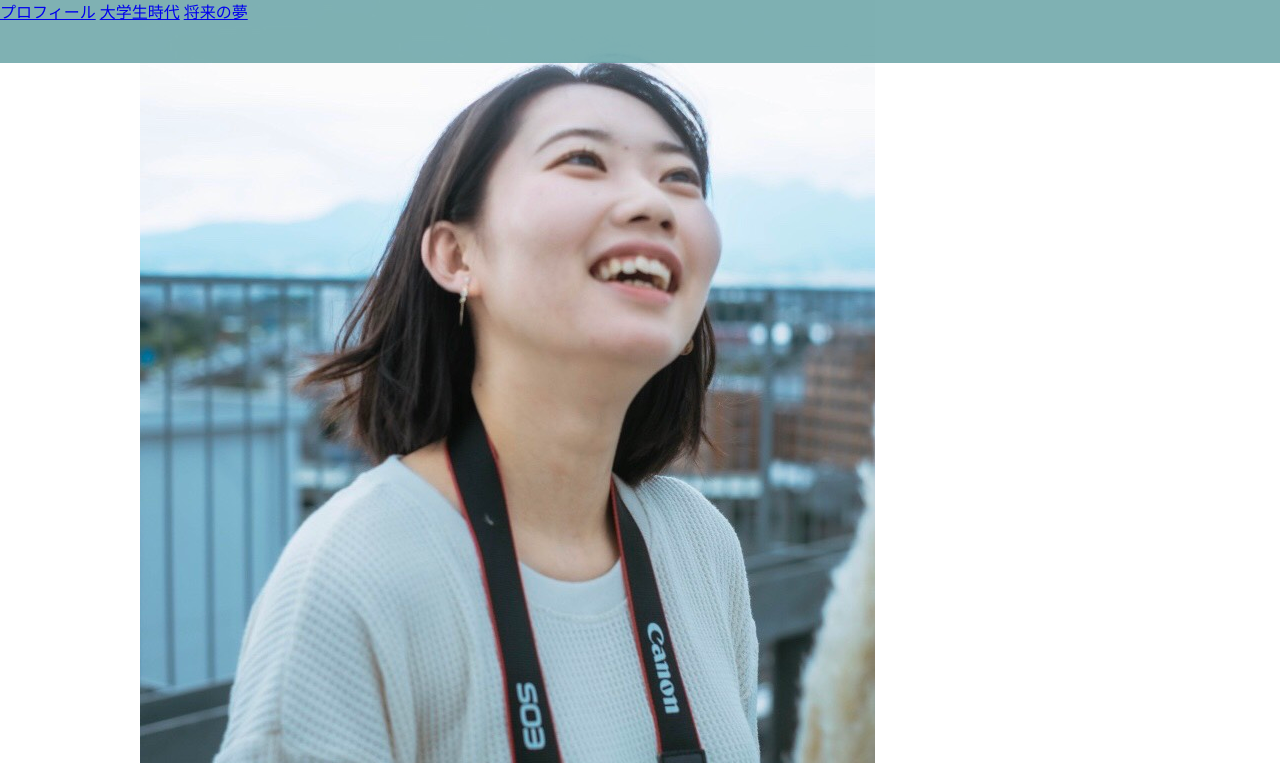
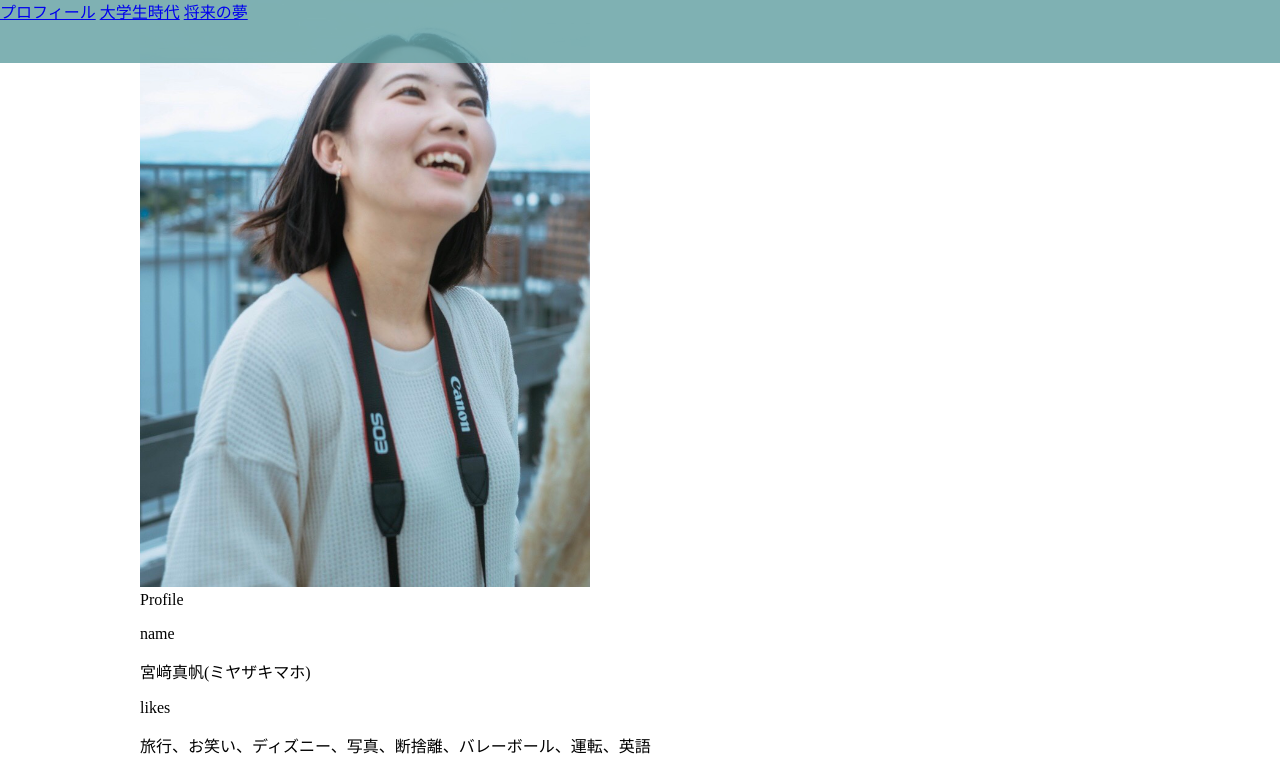
Before and after one commit to maho-gif/maho, a plain HTML site: page index.html in a window 1280 px wide. Shown: the part 37-800 px from the top of the page. Drawn offline with Linux system fonts and the light colour scheme.

Commit message:
Update stylesheet.css

```diff
--- a/stylesheet.css
+++ b/stylesheet.css
@@ -30,3 +30,7 @@ body{
   max-width:1000px;
   margin:0 auto;
 }
+
+.profile-image img{
+  width:450px;
+}
```
